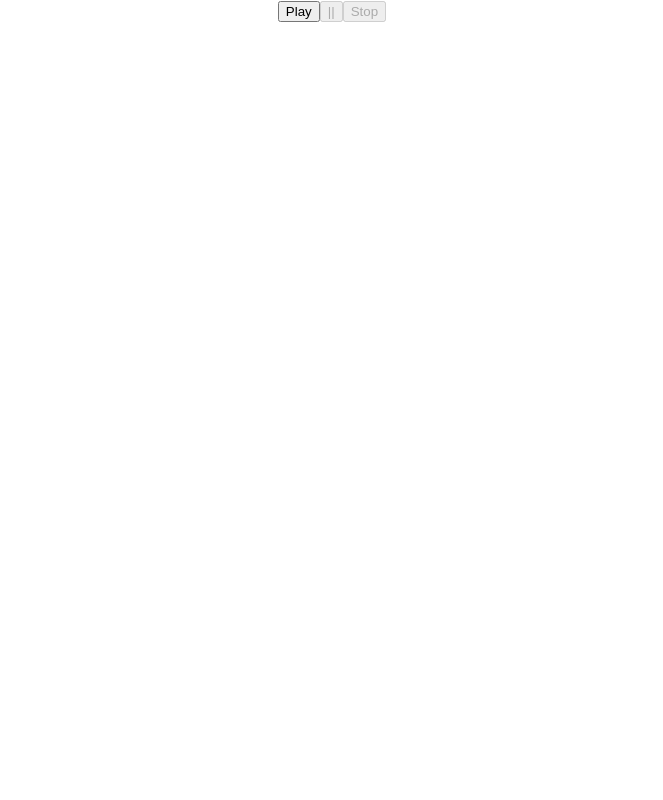
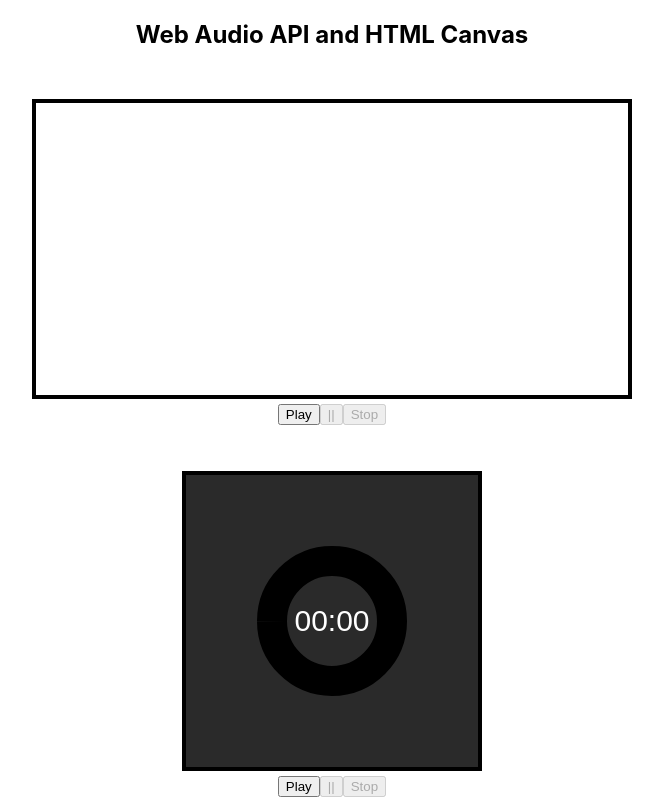
Before and after one commit to zklinger2000/beats-player, a React (Create React App) app: page / in a window 1280 px wide. Shown: the whole page, without its empty margins (308-971 px from the left). Built offline with nearby package versions, Linux system fonts and the light colour scheme; no server answers.

Commit message:
Add two separate BeatsPlayer components to the page

```diff
--- a/src/App.js
+++ b/src/App.js
@@ -1,5 +1,7 @@
 import React, { Component } from 'react';
 import BeatsPlayer from './BeatsPlayer';
+import AudioVisualiser from './AudioVisualiser';
+import DemoViz from './DemoViz';
 import './App.css';
 
 
@@ -7,7 +9,22 @@ class App extends Component {
   render() {
     return (
       <div className="App">
-        <BeatsPlayer/>
+        <section>
+          <h1>Web Audio API and HTML Canvas</h1>
+          <BeatsPlayer>
+            <AudioVisualiser width="600px" height="300px"/>
+          </BeatsPlayer>
+          <p>
+
+          </p>
+        </section>
+
+        <section>
+          <BeatsPlayer>
+            <DemoViz width="300px" height="300px"/>
+          </BeatsPlayer>
+        </section>
+
       </div>
     );
   }
```
